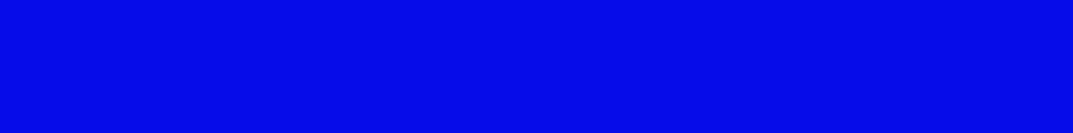
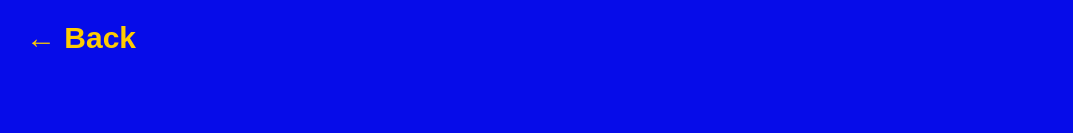
Before and after one commit to knaychuk/jeopardy-v2, a Next.js app: page /boards/create in a window 1280 px wide. Shown: the top 133 px of the page, without its empty margins (14-1087 px from the left). Built offline with nearby package versions, Linux system fonts and the light colour scheme; a web font is replaced by a local one.

Commit message:
added back buttons on pages

```diff
--- a/app/boards/create/page.jsx
+++ b/app/boards/create/page.jsx
@@ -2,6 +2,7 @@
 
 import { useState } from "react"
 import { useRouter } from "next/navigation"
+import Link from "next/link"
 
 import CreateBoardForm from "@components/CreateBoardForm"
 
@@ -38,7 +39,10 @@ const CreateBoard = () => {
 
   return (
     <div className="flex justify-center items-center">
-
+      <Link
+        href="/"
+        className="text-primary text-3xl absolute top-5 left-10 hover:underline"
+      >&#8592; Back</Link>
       <CreateBoardForm
         board={board}
         setBoard={setBoard}
--- a/app/boards/page.jsx
+++ b/app/boards/page.jsx
@@ -19,11 +19,13 @@ const DiscoverBoards = () => {
 
   }, [])
 
-
-
   return (
 
     <div className='flex flex-col justify-center items-center '>
+      <Link
+        href="/"
+        className="text-primary text-3xl absolute top-5 left-10 hover:underline"
+      >&#8592; Back</Link>
       <h1 className='text-primary text-8xl mt-20 mb-10'>Discover Boards!</h1>
         <div className='flex flex-col text-center'>
           {boards && boards.map((board) => (
```
